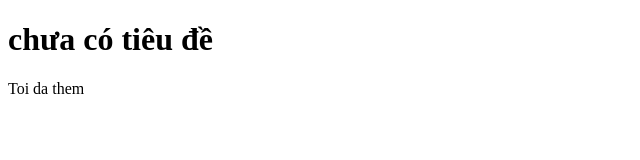
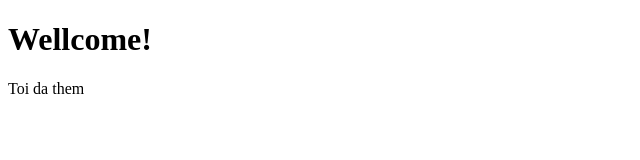
Before and after one commit to hovanhon1990/Demo1, a plain HTML site: page src/index.html in a window 1280 px wide. Shown: the whole page, without its empty margins (0-640 px from the left). Drawn offline with Linux system fonts and the light colour scheme.

Commit message:
da cap nhat

```diff
--- a/src/index.html
+++ b/src/index.html
@@ -6,7 +6,7 @@
     <title>Document</title>
 </head>
 <body>
-    <h1>chưa có tiêu đề</h1>
+    <h1>Wellcome!</h1>
     <p>Toi da them</p>
 </body>
 </html>
```
